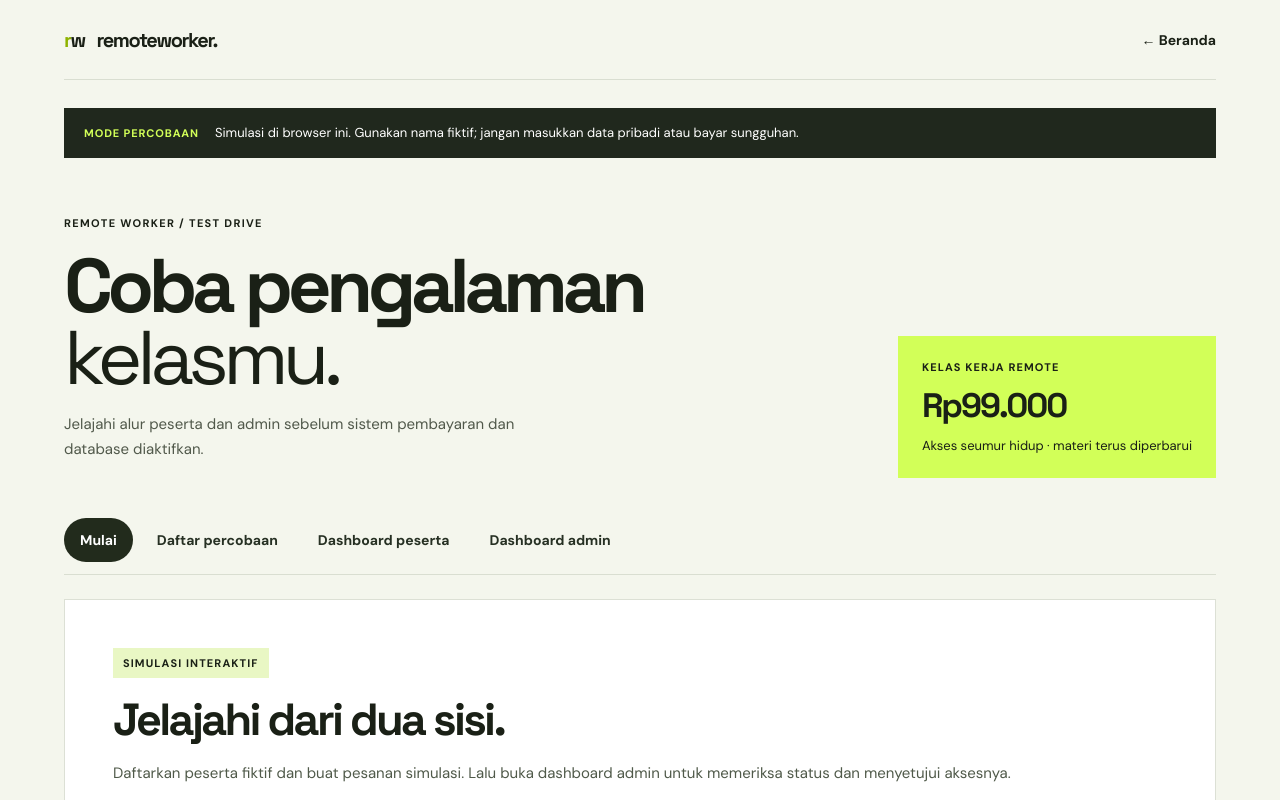
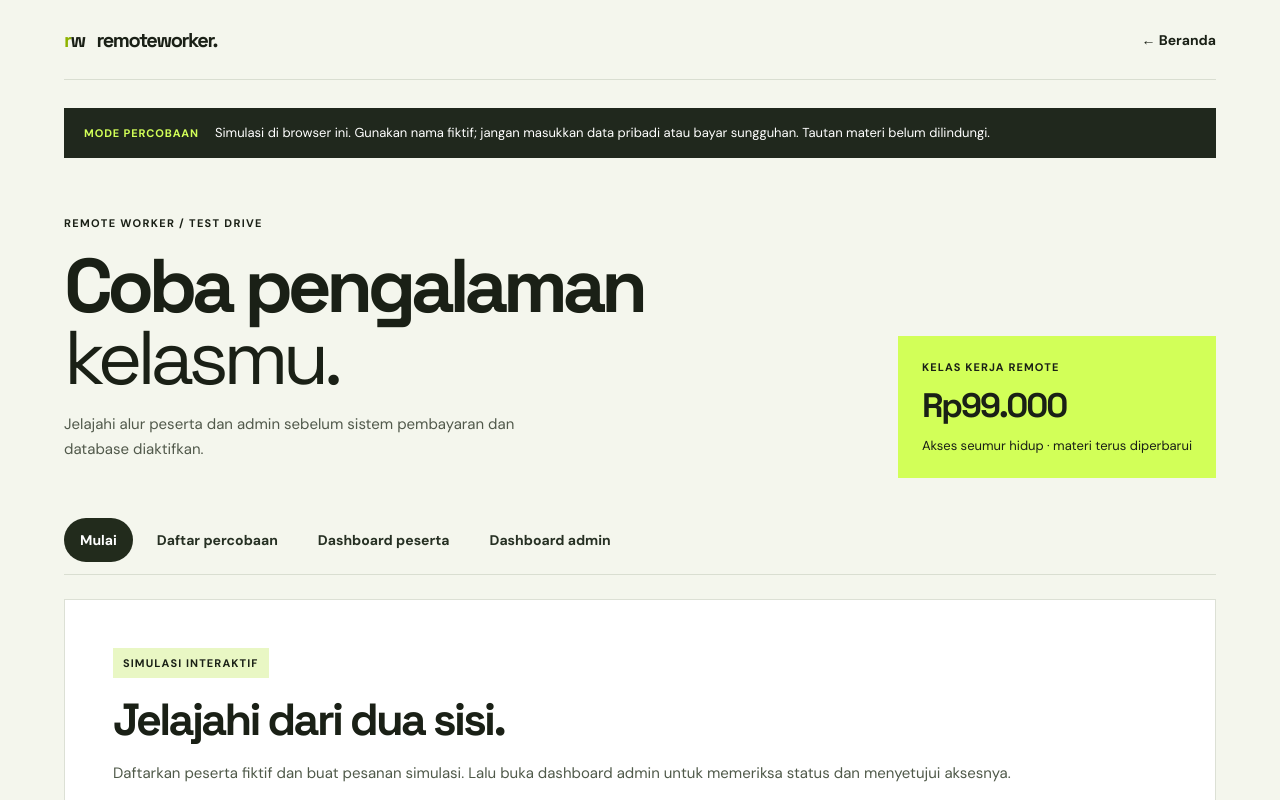
Before and after one commit to panjivr/online-class, a Next.js app: page /trial in a window 1280 px wide. Shown: the top 800 px of the page. Built offline with nearby package versions, Linux system fonts and the light colour scheme.

Commit message:
Make course sources available in owner-authorized public trial

```diff
--- a/app/trial/page.tsx
+++ b/app/trial/page.tsx
@@ -1,5 +1,14 @@
 import { TrialExperience } from "@/components/trial-experience";
 
+export const dynamic = "force-dynamic";
 export default function TrialPage() {
-  return <TrialExperience />;
+  let raw: { videos?: unknown; documents?: unknown } = {};
+  try { raw = JSON.parse(process.env.REMOTE_COURSE_PRIVATE_SOURCES ?? "{}"); } catch { /* no sources configured */ }
+  function allowed(value: unknown, host: string, path: string) {
+    if (typeof value !== "string") return null;
+    try { const url = new URL(value); return url.protocol === "https:" && url.hostname === host && url.pathname.startsWith(path) ? url.toString() : null; } catch { return null; }
+  }
+  const videos = Array.isArray(raw.videos) ? raw.videos.map((v) => allowed(v, "www.youtube.com", "/watch")) : [];
+  const documents = allowed(raw.documents, "drive.google.com", "/drive/folders/");
+  return <TrialExperience sources={{ videos, documents }} />;
 }
--- a/components/trial-experience.tsx
+++ b/components/trial-experience.tsx
@@ -8,7 +8,7 @@ type View = "welcome" | "register" | "student" | "admin" | "lessons";
 const KEY = "remote-worker-trial-v1";
 const seed: Student[] = [{ id: "sample", name: "Peserta Contoh", order: true, payment: true, active: false }];
 
-export function TrialExperience() {
+export function TrialExperience({ sources }: { sources: { videos: (string | null)[]; documents: string | null } }) {
   const [students, setStudents] = useState<Student[]>(seed);
   const [view, setView] = useState<View>("welcome");
   const [selected, setSelected] = useState("sample");
@@ -41,7 +41,7 @@ export function TrialExperience() {
   return <main className="trial-page">
     <header className="trial-header"><a className="account-brand" href="/">rw<span> remoteworker.</span></a><a href="/">← Beranda</a></header>
     <div className="trial-wrap">
-      <div className="trial-banner"><strong>MODE PERCOBAAN</strong><span>Simulasi di browser ini. Gunakan nama fiktif; jangan masukkan data pribadi atau bayar sungguhan.</span></div>
+      <div className="trial-banner"><strong>MODE PERCOBAAN</strong><span>Simulasi di browser ini. Gunakan nama fiktif; jangan masukkan data pribadi atau bayar sungguhan. Tautan materi belum dilindungi.</span></div>
       {notice && <p className="form-notice" role="status">{notice}</p>}
       <div className="trial-top"><div><span className="account-eyebrow">REMOTE WORKER / TEST DRIVE</span><h1>Coba pengalaman<br /><em>kelasmu.</em></h1><p>Jelajahi alur peserta dan admin sebelum sistem pembayaran dan database diaktifkan.</p></div><div className="trial-price"><span>KELAS KERJA REMOTE</span><strong>Rp99.000</strong><small>Akses seumur hidup · materi terus diperbarui</small></div></div>
       <nav className="trial-nav" aria-label="Navigasi simulasi"><button onClick={() => setView("welcome")} aria-current={view === "welcome" ? "page" : undefined}>Mulai</button><button onClick={() => setView("register")} aria-current={view === "register" ? "page" : undefined}>Daftar percobaan</button><button onClick={() => setView("student")} aria-current={view === "student" || view === "lessons" ? "page" : undefined}>Dashboard peserta</button><button onClick={() => setView("admin")} aria-current={view === "admin" ? "page" : undefined}>Dashboard admin</button></nav>
@@ -51,7 +51,7 @@ export function TrialExperience() {
         {(view === "student" || view === "lessons") && <section className="trial-panel"><span className="trial-tag">DASHBOARD PESERTA DEMO</span><h2>Ruang belajarmu.</h2><label className="trial-select">Pilih akun percobaan <select value={current?.id ?? ""} onChange={(event) => {setSelected(event.target.value); setView("student");}}>{students.map((s) => <option key={s.id} value={s.id}>{s.name}</option>)}</select></label>{current ? <>
           <div className="trial-card"><div><span className="trial-kicker">KELAS BERSAMA FIA</span><h3>Kerja Remote Internasional</h3><p>Rp99.000 · Seumur hidup · Update materi</p><p><strong>Status akses: {current.active ? "Aktif" : "Belum aktif"}</strong></p></div><div>{!current.order ? <button className="trial-primary" onClick={() => change(current.id, { order: true })}>Buat pesanan demo</button> : !current.payment ? <button className="trial-primary" onClick={() => change(current.id, { payment: true })}>Simulasikan konfirmasi pembayaran</button> : current.active ? <button className="trial-primary" onClick={() => setView("lessons")}>Lihat materi demo →</button> : <span className="trial-status">Menunggu persetujuan admin</span>}</div></div>
           {current.order && <p className="trial-help">Status pembayaran: {current.payment ? "dinyatakan terkirim dalam simulasi, belum diverifikasi secara nyata" : "menunggu simulasi"}. Tidak ada transaksi bank.</p>}
-          {view === "lessons" && current.active && <div className="trial-lessons"><h3>Materi kelas</h3><p>Ini daftar materi simulasi. Tautan asli akan digunakan melalui sistem akun yang sudah terhubung.</p><ol>{remoteLessons.map((lesson) => <li key={lesson}>{lesson}</li>)}</ol><p>Dokumen pendukung: CV, portofolio, cover letter, dan job tracker.</p></div>}
+          {view === "lessons" && current.active && <div className="trial-lessons"><h3>Materi kelas</h3><p>Tautan materi tersedia untuk pengujian dan belum terlindungi dalam demo publik ini.</p><ol>{remoteLessons.map((lesson, index) => <li key={lesson}>{lesson} {sources.videos[index] ? <a className="under-link" href={sources.videos[index]!} target="_blank" rel="noopener noreferrer">Buka video ↗</a> : <span> — tautan belum tersedia</span>}</li>)}</ol><p>Dokumen pendukung: CV, portofolio, cover letter, dan job tracker.</p>{sources.documents && <a className="under-link" href={sources.documents} target="_blank" rel="noopener noreferrer">Buka dokumen ↗</a>}</div>}
         </> : <p>Belum ada peserta demo. Silakan daftar terlebih dahulu.</p>}</section>}
         {view === "admin" && <section className="trial-panel"><span className="trial-tag">ADMIN DEMO</span><h2>Pusat kendali kelas.</h2><p>Periksa pesanan simulasi dan atur akses masing-masing peserta. Seluruh data di bawah hanya berada di browser ini.</p><div className="trial-stats"><div><strong>{students.length}</strong><span>Peserta demo</span></div><div><strong>{students.filter((s) => s.order && !s.active).length}</strong><span>Menunggu akses</span></div><div><strong>{students.filter((s) => s.active).length}</strong><span>Akses aktif</span></div></div><div className="trial-roster">{students.map((s) => <article key={s.id}><div><h3>{s.name}</h3><p>Pesanan: {s.order ? "Dibuat" : "Belum ada"} · Pembayaran: {s.payment ? "Dilaporkan (simulasi)" : "Belum dilaporkan"} · Akses: {s.active ? "Aktif" : "Nonaktif"}</p></div><div className="trial-actions">{s.active ? <button className="trial-secondary" onClick={() => change(s.id, { active: false })}>Nonaktifkan akses</button> : <button className="trial-primary" disabled={!s.order || !s.payment} onClick={() => change(s.id, { active: true })}>Setujui akses</button>}<button className="trial-text-button" onClick={() => {setSelected(s.id); setView("student");}}>Lihat sebagai peserta</button></div></article>)}</div><p className="trial-help">Admin demo terbuka tanpa autentikasi dan tidak memeriksa uang masuk. Untuk penggunaan sesungguhnya diperlukan login admin aman, database dan verifikasi pembayaran.</p></section>}
       </>}
```
Also changed, not shown: 1 other file (tests, documents, lock files or other folders).
